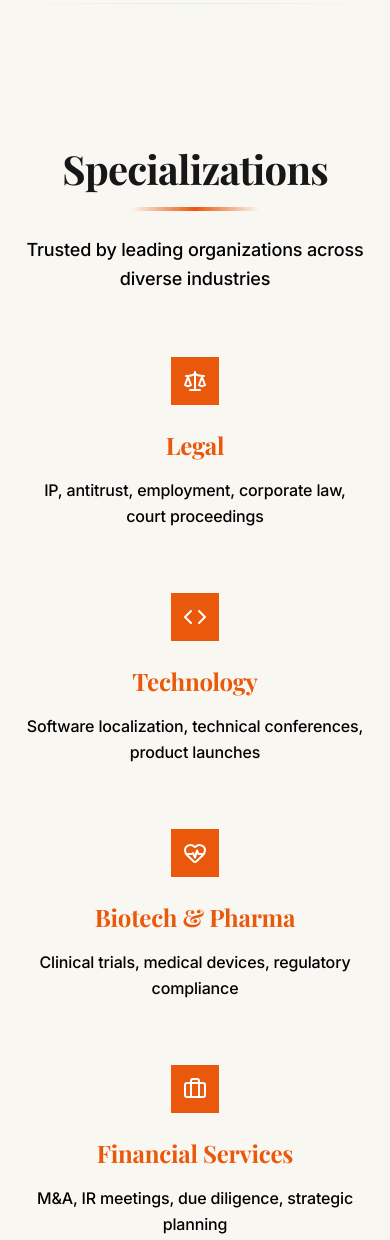
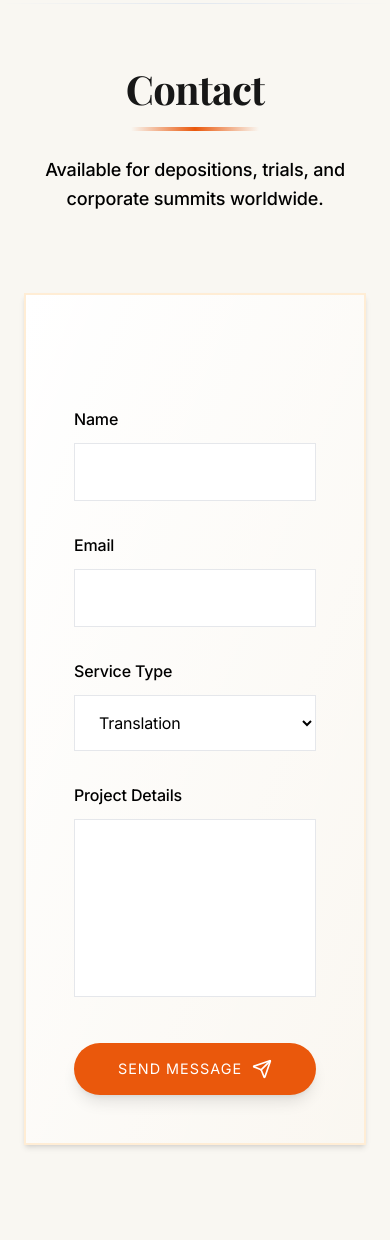
Before and after one commit to k1ek1ng/ExLingo, a website: page index.html in a window 390 px wide. Shown: the part 4874-6114 px from the top of the page. Drawn offline with nearby package versions, Linux system fonts and the light colour scheme.

Commit message:
Remove specializations section and reduce spacing before contact section

```diff
--- a/index.html
+++ b/index.html
@@ -694,10 +694,6 @@
                         Services
                         <span class="absolute bottom-0 left-0 w-0 h-[2px] transition-all duration-300 group-hover:w-full" style="background-color: #ea580c;"></span>
                     </a>
-                    <a href="#specializations" class="text-black hover:text-gray-900 transition-colors duration-200 font-semibold text-lg tracking-wide relative group" data-i18n="nav.about">
-                        About
-                        <span class="absolute bottom-0 left-0 w-0 h-[2px] transition-all duration-300 group-hover:w-full" style="background-color: #ea580c;"></span>
-                    </a>
                     <a href="#contact" class="px-6 py-2.5 transition-all duration-200 font-semibold text-lg tracking-wide hover:opacity-90 text-white" style="background-color: #ea580c;" data-i18n="nav.contact">
                         Contact
                     </a>
@@ -719,7 +715,6 @@
             <div class="px-4 py-6 space-y-4">
                 <a href="#home" class="block text-black hover:text-gray-900 transition-colors duration-200 font-semibold text-lg py-3" data-i18n="nav.home">Home</a>
                 <a href="#services" class="block text-black hover:text-gray-900 transition-colors duration-200 font-semibold text-lg py-3" data-i18n="nav.services">Services</a>
-                <a href="#specializations" class="block text-black hover:text-gray-900 transition-colors duration-200 font-semibold text-lg py-3" data-i18n="nav.about">About</a>
                 <a href="#contact" class="block mx-4 px-6 py-3 text-center transition-all duration-200 font-semibold text-lg hover:opacity-90 text-white" style="background-color: #ea580c;" data-i18n="nav.contact">Contact</a>
                 <div class="flex items-center space-x-2 pt-4 border-t border-gray-200">
                     <button id="lang-en-mobile" class="lang-btn px-3 py-1.5 text-sm font-medium text-white navy-blue rounded-none">EN</button>
@@ -911,66 +906,8 @@
         </div>
     </section>
 
-    <!-- Specializations Section -->
-    <section class="pt-12 pb-32 md:pt-16 md:pb-44 px-6 sm:px-8 lg:px-12 washi-bg relative">
-        <div class="absolute top-0 left-0 right-0 section-divider"></div>
-        <div class="max-w-7xl mx-auto">
-            <!-- Specializations -->
-            <div id="specializations" class="mt-24">
-                <div class="text-center mb-16">
-                    <h2 class="mb-4 section-title-accent" data-i18n="specializations.title">Specializations</h2>
-                    <div class="w-32 h-1 bg-gradient-to-r from-transparent via-[#ea580c] via-[#ea580c] to-transparent mx-auto mb-6"></div>
-                    <p class="text-black max-w-2xl mx-auto leading-relaxed text-lg font-medium" data-i18n="specializations.subtitle">
-                        Trusted by leading organizations across diverse industries
-                    </p>
-                </div>
-
-                <div class="grid sm:grid-cols-2 lg:grid-cols-4 gap-16 max-w-6xl mx-auto">
-                <div class="text-center">
-                    <div class="flex items-center justify-center mb-6">
-                        <div class="w-12 h-12 rounded-none flex items-center justify-center" style="background-color: #ea580c;">
-                            <i data-lucide="scale" class="w-6 h-6 text-white"></i>
-                        </div>
-                    </div>
-                    <h3 class="mb-4 text-2xl font-bold" style="color: #ea580c;" data-i18n="specializations.legal">Legal</h3>
-                    <p class="text-black leading-relaxed font-medium" data-i18n="specializations.legalDesc">IP, antitrust, employment, corporate law, court proceedings</p>
-                </div>
-
-                <div class="text-center">
-                    <div class="flex items-center justify-center mb-6">
-                        <div class="w-12 h-12 rounded-none flex items-center justify-center" style="background-color: #ea580c;">
-                            <i data-lucide="code" class="w-6 h-6 text-white"></i>
-                        </div>
-                    </div>
-                    <h3 class="mb-4 text-2xl font-bold" style="color: #ea580c;" data-i18n="specializations.tech">Technology</h3>
-                    <p class="text-black leading-relaxed font-medium" data-i18n="specializations.techDesc">Software localization, technical conferences, product launches</p>
-                </div>
-
-                <div class="text-center">
-                    <div class="flex items-center justify-center mb-6">
-                        <div class="w-12 h-12 rounded-none flex items-center justify-center" style="background-color: #ea580c;">
-                            <i data-lucide="heart-pulse" class="w-6 h-6 text-white"></i>
-                        </div>
-                    </div>
-                    <h3 class="mb-4 text-2xl font-bold" style="color: #ea580c;" data-i18n="specializations.biotech">Biotech & Pharma</h3>
-                    <p class="text-black leading-relaxed font-medium" data-i18n="specializations.biotechDesc">Clinical trials, medical devices, regulatory compliance</p>
-                </div>
-
-                <div class="text-center">
-                    <div class="flex items-center justify-center mb-6">
-                        <div class="w-12 h-12 rounded-none flex items-center justify-center" style="background-color: #ea580c;">
-                            <i data-lucide="briefcase" class="w-6 h-6 text-white"></i>
-                        </div>
-                    </div>
-                    <h3 class="mb-4 text-2xl font-bold" style="color: #ea580c;" data-i18n="specializations.financial">Financial Services</h3>
-                    <p class="text-black leading-relaxed font-medium" data-i18n="specializations.financialDesc">M&A, IR meetings, due diligence, strategic planning</p>
-                </div>
-            </div>
-        </div>
-    </section>
-
     <!-- Contact Section -->
-    <section id="contact" class="py-32 md:py-44 px-6 sm:px-8 lg:px-12 washi-bg relative">
+    <section id="contact" class="pt-16 pb-32 md:pt-20 md:pb-44 px-6 sm:px-8 lg:px-12 washi-bg relative">
         <div class="absolute top-0 left-0 right-0 section-divider"></div>
         <div class="max-w-3xl mx-auto">
             <div class="text-center mb-20">
@@ -1110,18 +1047,6 @@
                     governmentDesc: "A proven record of facilitating mission-critical communication for top-tier government and law enforcement agencies. This expertise supports high-stakes investigations and regulatory proceedings involving the DOJ, FBI, SEC and other regulatory agencies.",
                     reference: "Reference available upon request"
                 },
-                specializations: {
-                    title: "Specializations",
-                    subtitle: "Trusted by leading organizations across diverse industries",
-                    legal: "Legal",
-                    legalDesc: "IP, antitrust, employment, corporate law, court proceedings",
-                    tech: "Technology",
-                    techDesc: "Software localization, technical conferences, product launches",
-                    biotech: "Biotech & Pharma",
-                    biotechDesc: "Clinical trials, medical devices, regulatory compliance",
-                    financial: "Financial Services",
-                    financialDesc: "M&A, IR meetings, due diligence, strategic planning"
-                },
                 contact: {
                     title: "Contact",
                     subheadline: "Available for depositions, trials, and corporate summits worldwide.",
@@ -1200,18 +1125,6 @@
                     government: "公共セクターおよび規制機関",
                     governmentDesc: "トップティアの政府機関および法執行機関のミッションクリティカルなコミュニケーションを促進する実績。この専門知識は、DOJ、FBI、SEC、その他の規制機関が関与する高難度の調査および規制手続きをサポート。",
                     reference: "参照先はご要望に応じて提供可能"
-                },
-                specializations: {
-                    title: "専門分野",
-                    subtitle: "多様な業界の主要組織から信頼されています",
-                    legal: "法律",
-                    legalDesc: "IP、独占禁止法、雇用、企業法、法廷手続き",
-                    tech: "テクノロジー",
-                    techDesc: "ソフトウェアローカライゼーション、技術会議、製品発表",
-                    biotech: "バイオテク・製薬",
-                    biotechDesc: "臨床試験、医療機器、規制遵守",
-                    financial: "金融サービス",
-                    financialDesc: "M&A、IR会議、デューデリジェンス、戦略計画"
                 },
                 contact: {
                     title: "お問い合わせ",
```
